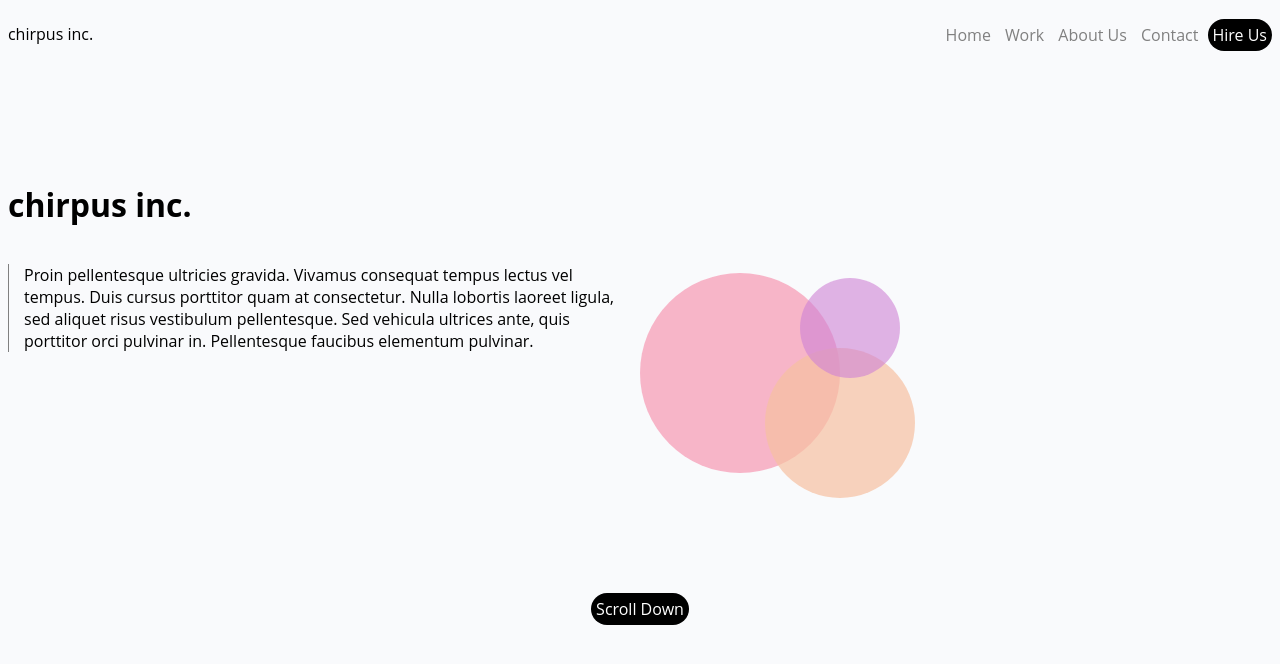
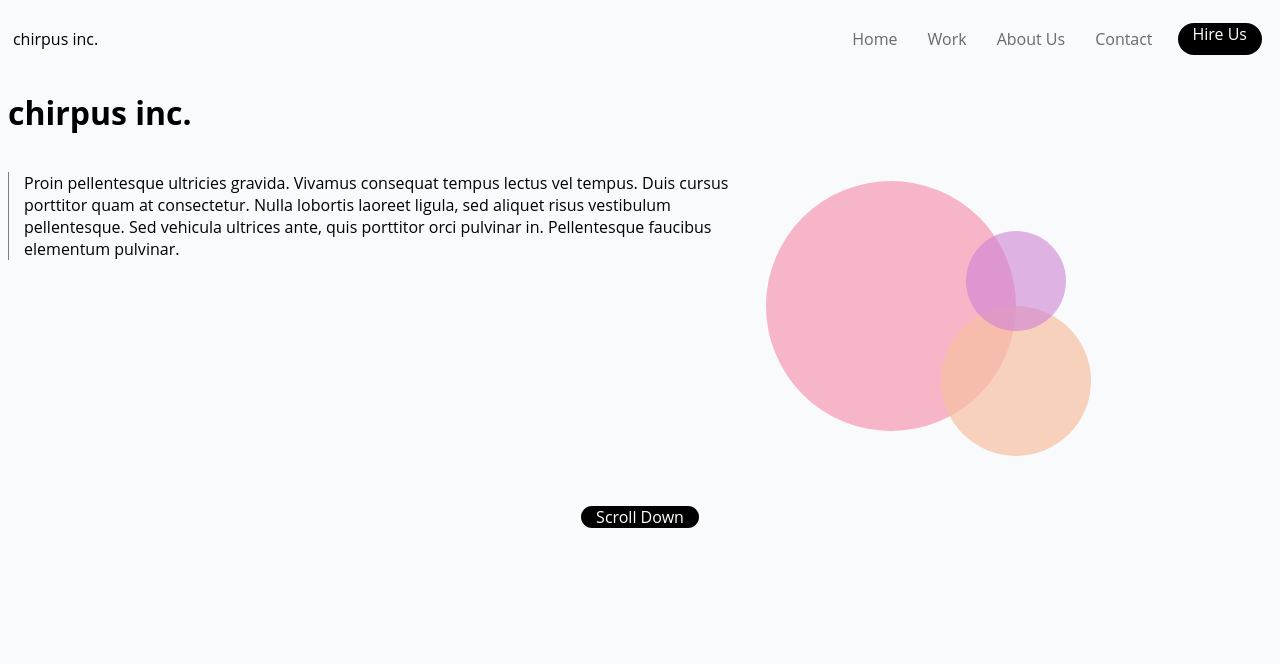
Before and after one commit to mfahad24/lab1p2, a plain HTML site: page index.html in a window 1280 px wide. Drawn offline with Linux system fonts and the light colour scheme.

Commit message:
completion of lab 2 part 2

```diff
--- a/index.html
+++ b/index.html
@@ -2,21 +2,24 @@
 <html>
 
 <head>
-  <link rel="stylesheet" href="stylesheet.css">
+  <!-- <link rel="stylesheet" href="stylesheet.css"> -->
+  <meta name="viewport" content="width=device-width, initial-scale=1">
+  <link rel="stylesheet" href="stylesheet2.css">
 <div class="navname">
   <div class="header">
     <header>chirpus inc.</header>
   </div>
   <div class="nav">
-    <ul>
+    <!-- <ul> -->
       <a href="Home.html">Home</a>
       <a href="Work.html">Work</a>
       <a href="AboutUs.html">About Us</a>
       <a href="Contact.html">Contact</a>
       <a class="hireus" href="Hire Us">Hire Us</a>
-    </ul>
+    <!-- </ul> -->
   </div>
 </div>
+
 </head>
 
 <body>
@@ -41,8 +44,5 @@
   <div class="scrollbox">
     <a class="scroll" href="totop">Scroll Down</a>
   </div>
-
 </body>
-
-
 </html>
--- a/stylesheet.css
+++ /dev/null
@@ -1,95 +0,0 @@
-* {
-  font-family: Open Sans;
-}
-
-.navname {
-  display: flex;
-  justify-content: space-between;
-}
-
-.header {
-  display: flex;
-  padding-top: 15px;
-}
-
-body {
-  background-color: #f9fafc
-}
-
-.nav {
-  margin-bottom: 100px;
-  display: flex;
-}
-
-a {
-  text-decoration: none;
-  color: grey;
-  padding: 5px;
-}
-
-.hireus, .scroll {
-  color: white;
-  background-color: black;
-  border-radius: 25px;
-}
-
-
-.description {
-  padding-left: 15px;
-  padding-right: 15px;
-  border: none;
-  border-left: 1px solid grey;
-}
-
-.scrollbox {
-  /*margin-top: 50px; remember to add this as margin-bottom to ciricles */
-  width: 120px;
-  margin: 0 auto;
-  text-align: center;
-}
-
-.circles {
-  position: relative;
-  width: 50%;
-  height: 300px;
-}
-
-
-.circle1 {
-  height: 200px;
-  width: 200px;
-  background-color: rgba(247, 136, 167, 0.6);
-  border-radius: 50%;
-  position: absolute;
-  margin-top: 25px;
-}
-
-.circle2 {
-  height: 150px;
-  width: 150px;
-  background-color: rgba(247,193,162,0.7);
-  border-radius: 50%;
-  position: absolute;
-  margin-left:125px;
-  margin-top: 100px;
-}
-
-.circle3 {
-  height: 100px;
-  width: 100px;
-  background-color: rgba(207,130,213,0.6);
-  border-radius: 50%;
-  position: absolute;
-  margin-left: 160px;
-  margin-top: 30px;
-}
-
-.info {
-  display: flex;
-  justify-content: space-around;
-  margin-bottom: 50px;
-}
-
-.writing {
-  width: 50%;
-}
--- a/stylesheet2.css
+++ b/stylesheet2.css
@@ -0,0 +1,128 @@
+
+body {
+  font-family: Open Sans;
+  background-color: #f9fafc;
+}
+
+.navname {
+  display: flex;
+  flex-direction: column;
+  /* border: 2px solid red; */
+  /* align-items: flex-start; */
+
+}
+
+.header {
+  margin-top: 10px;
+  margin-left: 5px;
+}
+
+.nav {
+  display: flex;
+  flex-direction: column;
+  /* border: 2px solid red; */
+  margin: 5px 0px 5px 0px;
+  /* padding-left: 35px; */
+}
+
+a {
+  text-decoration: none;
+  padding: 5px;
+  color:#69696a;
+}
+
+.hireus, .scroll {
+  color: white;
+  background-color: black;
+  border-radius: 25px;
+  /* text-align: center;   */
+  /* margin: auto 0; */
+  display: block;
+  text-align: center;
+}
+
+.nav.hireus {
+  display: none;
+}
+
+.scrollbox {
+  /* border: 2px solid red; */
+ text-align: center;
+ display: block;
+}
+
+.description {
+  padding-left: 15px;
+  padding-right: 15px;
+  border: none;
+  border-left: 1px solid grey;
+}
+
+@media only screen and (min-width: 768px){
+  .navname, .nav {
+  display: flex;
+  justify-content: space-between;
+  flex-direction: row;
+}
+
+ .scroll, .hireus {
+  padding: 0px 15px 0px 15px;
+}
+.header {
+  margin: 5px;
+  margin-top: 20px;
+}
+
+.nav a {
+  /* padding: 15px; */
+  margin: 10px;
+}
+
+  .circles {
+  position: relative;
+  width: 40%;
+  height: 300px;
+}
+
+.circle1 {
+  height: 250px;
+  width: 250px;
+  background-color: rgba(247, 136, 167, 0.6);
+  border-radius: 50%;
+  position: absolute;
+  margin-top: 25px;
+}
+
+.circle2 {
+  height: 150px;
+  width: 150px;
+  background-color: rgba(247,193,162,0.7);
+  border-radius: 50%;
+  position: absolute;
+  margin-left:175px;
+  margin-top: 150px;
+}
+
+.circle3 {
+  height: 100px;
+  width: 100px;
+  background-color: rgba(207,130,213,0.6);
+  border-radius: 50%;
+  position: absolute;
+  margin-left: 200px;
+  margin-top: 75px;
+}
+
+.info {
+  display: flex;
+  justify-content: space-around;
+  margin-bottom: 50px;
+}
+
+.hireus, .scroll {
+  display: inline;
+}
+
+.writing {
+  width: 60%;
+}
```
